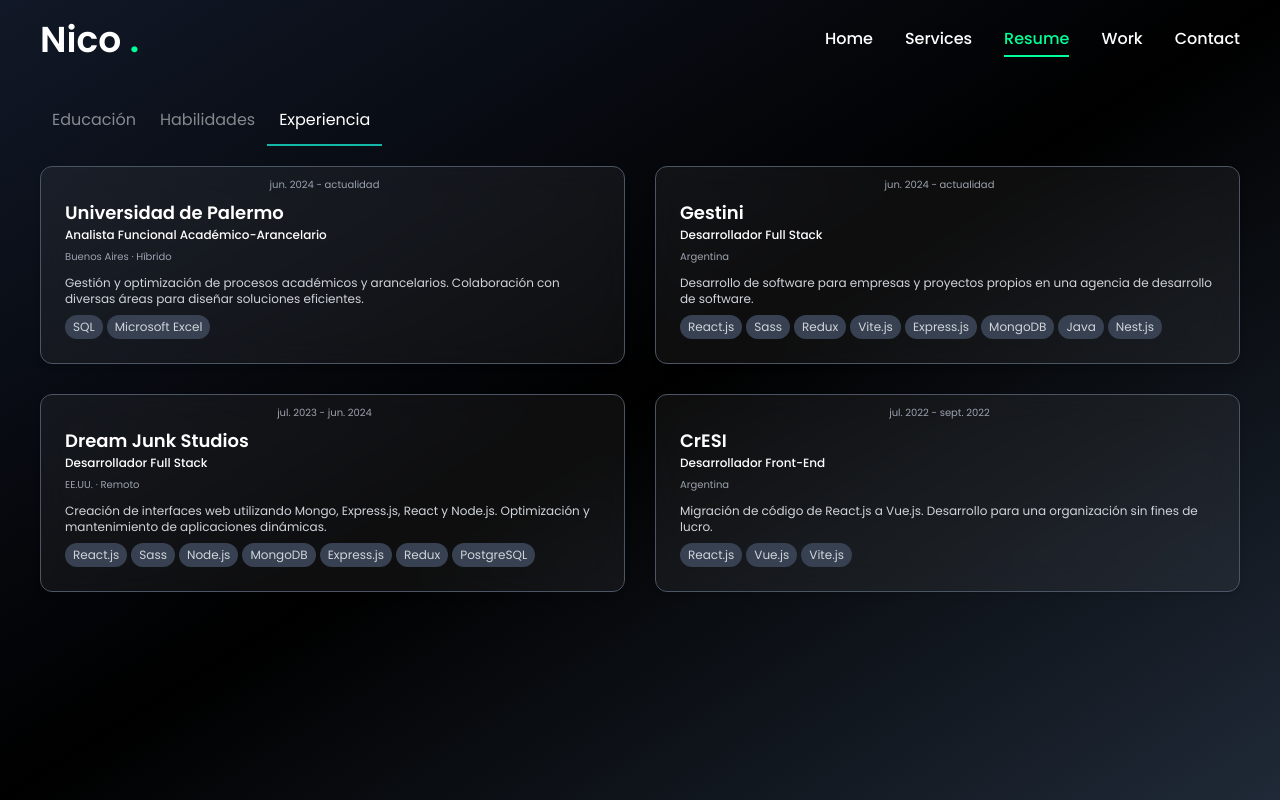
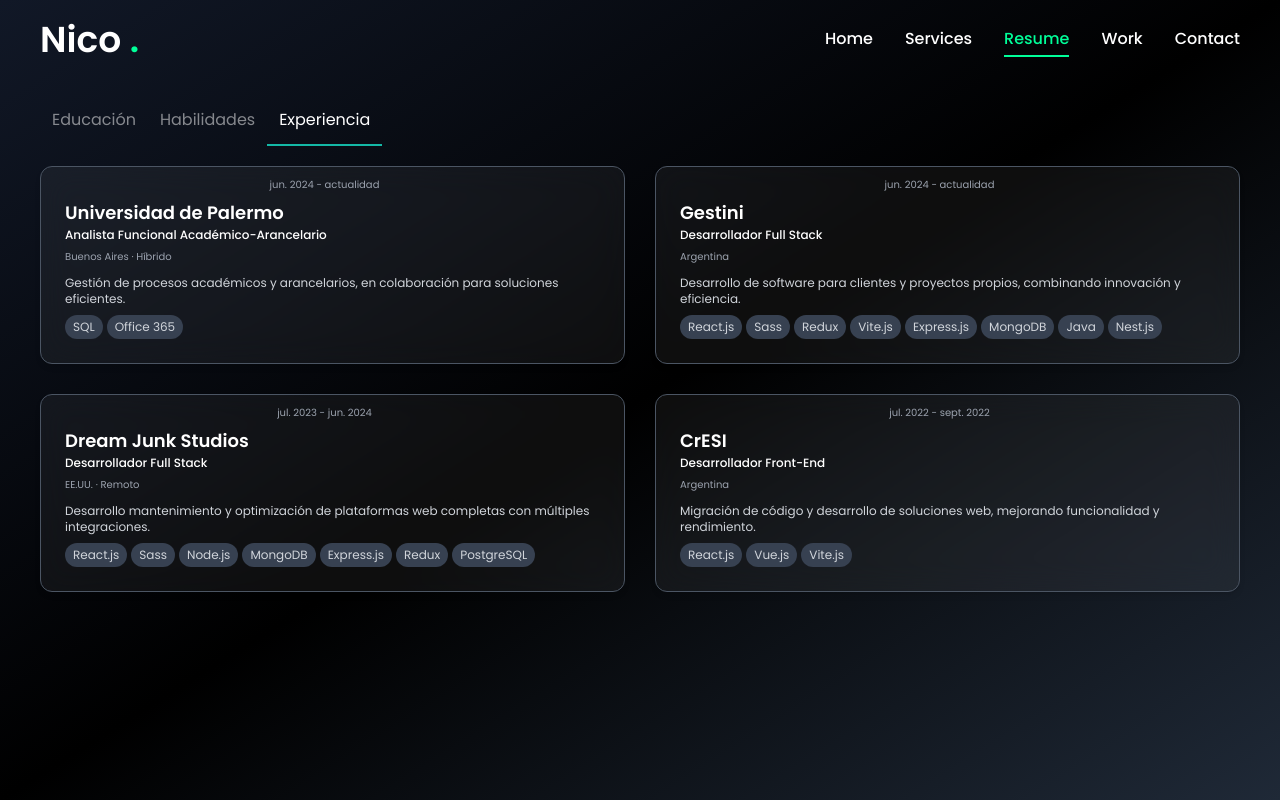
Before and after one commit to EstebanLuu/portfolio-next, a Next.js app: page /resume in a window 1280 px wide. Both pictures are taken after a click on the element "Experiencia". Built offline with nearby package versions, Linux system fonts and the light colour scheme.

Commit message:
feat: new portfolio

```diff
--- a/components/Experience/index.jsx
+++ b/components/Experience/index.jsx
@@ -11,15 +11,15 @@ const experiences = [
     role: 'Analista Funcional Académico-Arancelario',
     dates: 'jun. 2024 - actualidad',
     location: 'Buenos Aires · Híbrido',
-    description: 'Gestión y optimización de procesos académicos y arancelarios. Colaboración con diversas áreas para diseñar soluciones eficientes.',
-    skills: ['SQL', 'Microsoft Excel']
+    description: 'Gestión de procesos académicos y arancelarios, en colaboración para soluciones eficientes.',
+    skills: ['SQL', 'Office 365']
   },
   {
     company: 'Gestini',
     role: 'Desarrollador Full Stack',
     dates: 'jun. 2024 - actualidad',
     location: 'Argentina',
-    description: 'Desarrollo de software para empresas y proyectos propios en una agencia de desarrollo de software.',
+    description: 'Desarrollo de software para clientes y proyectos propios, combinando innovación y eficiencia.',
     skills: ['React.js', 'Sass', 'Redux', 'Vite.js', 'Express.js', 'MongoDB', 'Java', 'Nest.js']
   },
   {
@@ -27,7 +27,7 @@ const experiences = [
     role: 'Desarrollador Full Stack',
     dates: 'jul. 2023 - jun. 2024',
     location: 'EE.UU. · Remoto',
-    description: 'Creación de interfaces web utilizando Mongo, Express.js, React y Node.js. Optimización y mantenimiento de aplicaciones dinámicas.',
+    description: 'Desarrollo mantenimiento y optimización de plataformas web completas con múltiples integraciones.',
     skills: ['React.js','Sass', 'Node.js', 'MongoDB', 'Express.js', 'Redux', 'PostgreSQL']
   },
   {
@@ -35,7 +35,7 @@ const experiences = [
     role: 'Desarrollador Front-End',
     dates: 'jul. 2022 - sept. 2022',
     location: 'Argentina',
-    description: 'Migración de código de React.js a Vue.js. Desarrollo para una organización sin fines de lucro.',
+    description: 'Migración de código y desarrollo de soluciones web, mejorando funcionalidad y rendimiento.',
     skills: ['React.js', 'Vue.js', 'Vite.js']
   },
 
```
